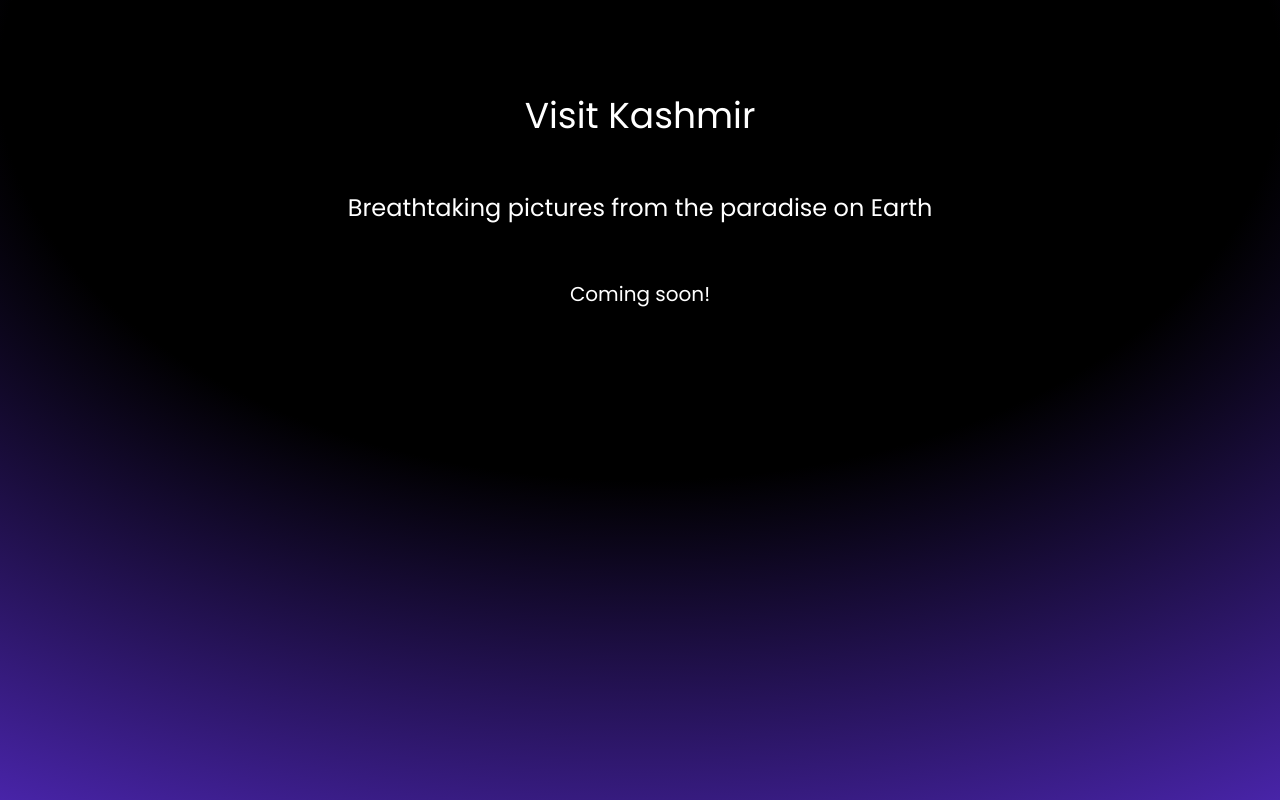
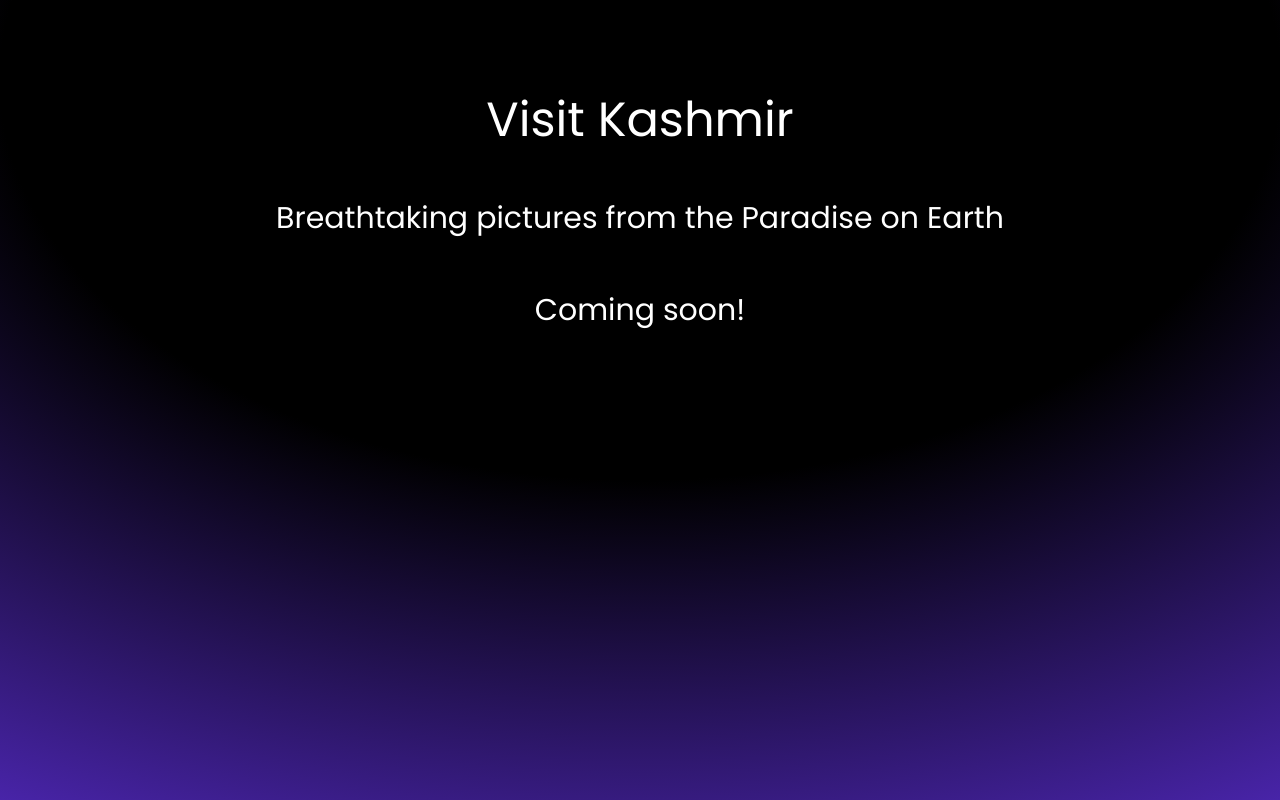
Before and after one commit to furqan-qadri/visitkashmir, a Next.js app: page / in a window 1280 px wide. Built offline with nearby package versions, Linux system fonts and the light colour scheme.

Commit message:
fix capitalization

```diff
--- a/app/page.tsx
+++ b/app/page.tsx
@@ -5,11 +5,13 @@ export default function Home() {
     <>
       <div>
         <main
-          className={`flex min-h-screen flex-col gap-14 items-center  pt-24  inset-0 -z-10 [background:radial-gradient(125%_125%_at_50%_10%,#000_40%,#63e_100%)]`}
+          className={`flex min-h-screen flex-col gap-14 items-center  pt-24  inset-0 -z-10 p-4 [background:radial-gradient(125%_125%_at_50%_10%,#000_40%,#63e_100%)] text-center`}
         >
-          <h1 className="text-4xl text-white">Visit Kashmir</h1>
-          <h1 className="text-2xl text-white">Breathtaking pictures from the paradise on Earth</h1>
-          <h1 className="text-xl text-white">Coming soon!</h1>
+          <h1 className="text-3xl xl:text-5xl text-white">Visit Kashmir</h1>
+          <h1 className="text-2xl xl:text-3xl text-white">
+            Breathtaking pictures from the Paradise on Earth
+          </h1>
+          <h1 className="text-xl xl:text-3xl text-white">Coming soon!</h1>
         </main>
       </div>
     </>
```
